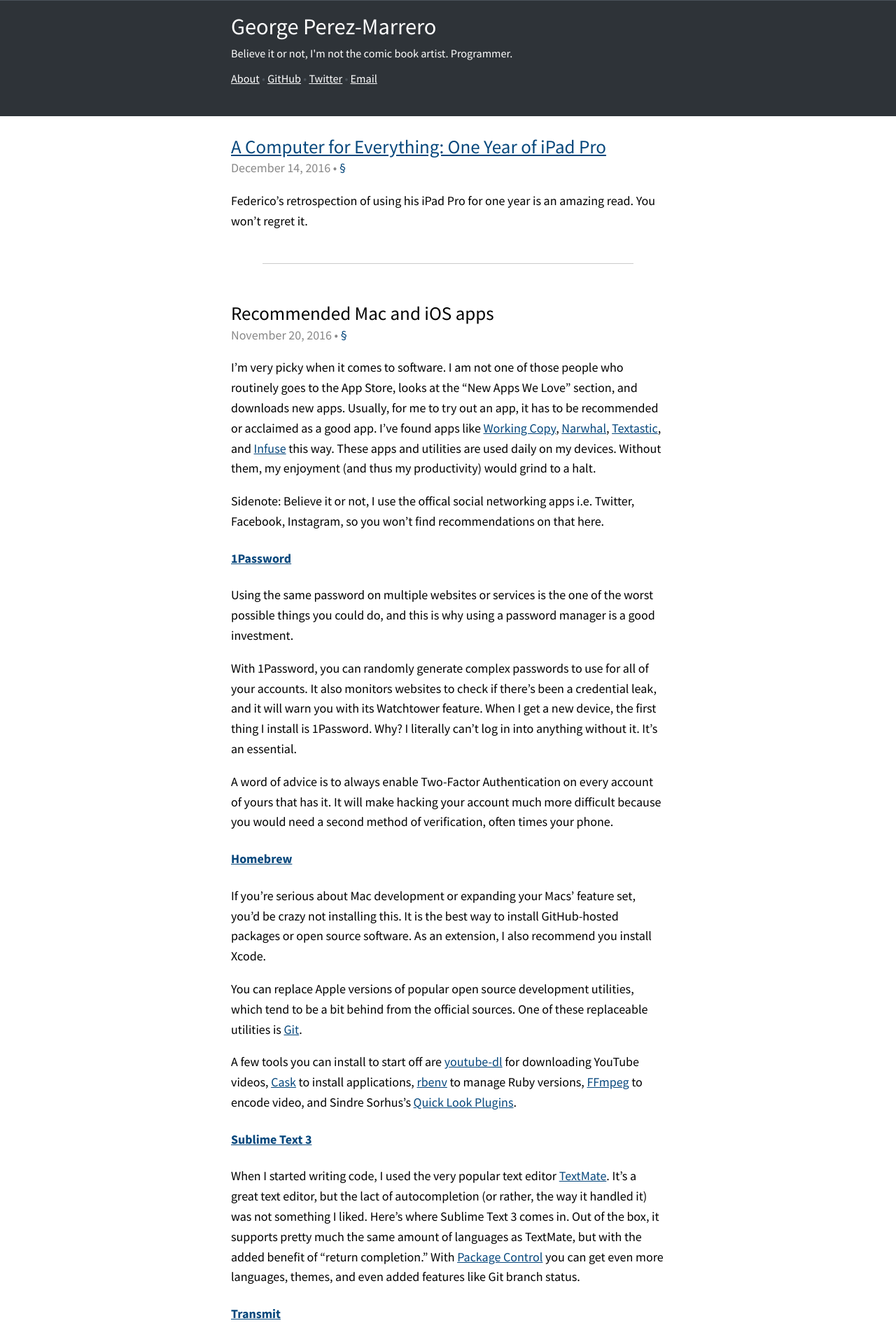
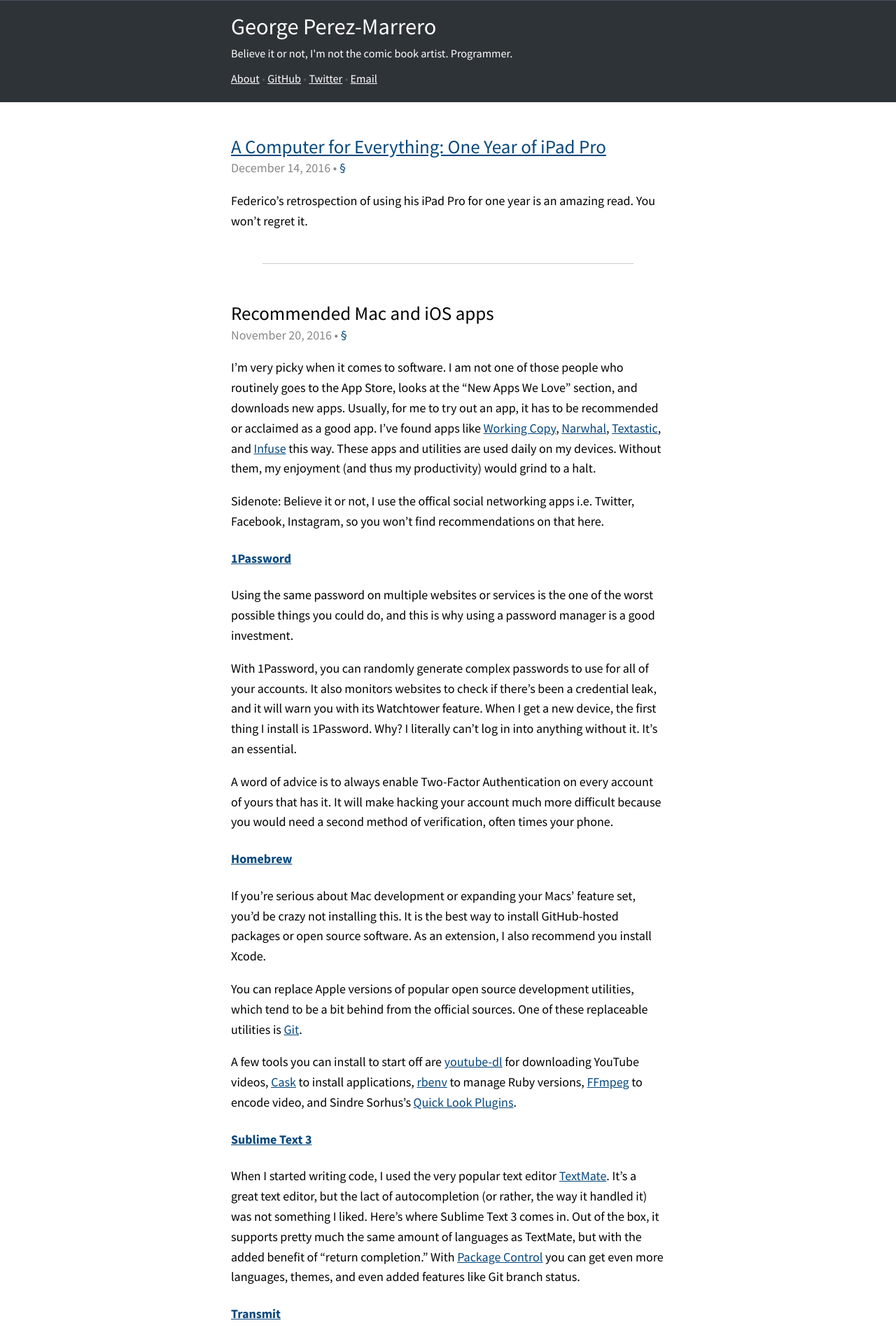
Before and after one commit to georgeperez/titanpointe.org, a Jekyll site: the page built from index.html, in a window 1280 px wide. Shown: the top 1920 px of the page at 70% size. Built offline with Jekyll 4.4.1, drawn with Linux system fonts in a browser that asks for light colours.

Commit message:
Minor style changes

```diff
--- a/assets/css/style.css
+++ b/assets/css/style.css
@@ -11,9 +11,9 @@
   -webkit-text-size-adjust: 100%
 }
 #mastheadbg {
-  height: 165px;
+  height: 145px;
   background-color: #2e3338;
-  margin-bottom: -165px;
+  margin-bottom: -145px;
 }
 a, a:active, a:visited {
   color: #06477c;
@@ -191,12 +191,12 @@
   }
 
   #mastheadbg {
-    height: 165px;
-    margin-bottom: -165px;
+    height: 145px;
+    margin-bottom: -145px;
   }
 
   #masthead {
-    height: 165px;
+    height: 145px;
   }
 }
 @media (max-width: 360px) {
```
